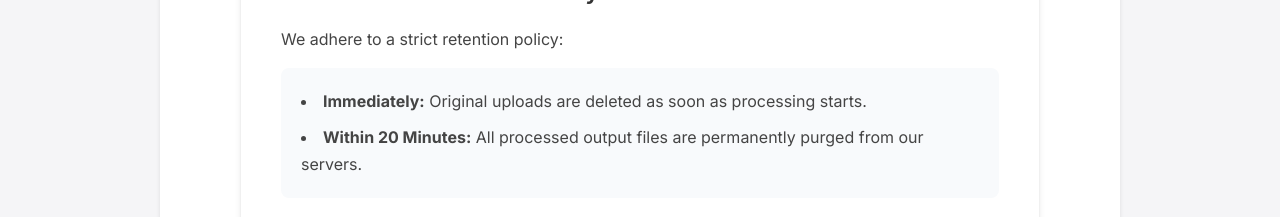
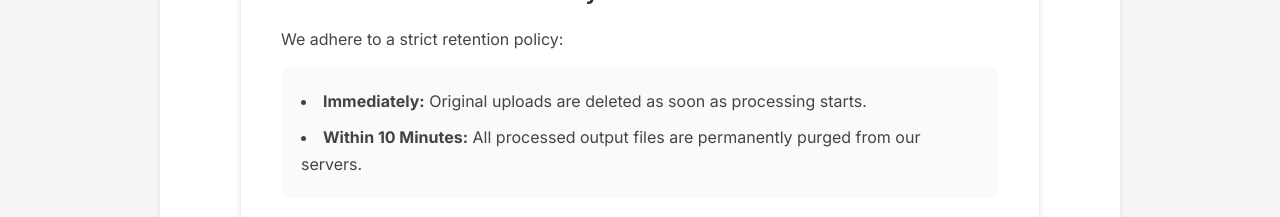
Before and after one commit to sarthakvarshney8081/safeconvert, a Next.js app in the folder frontend/: page /privacy in a window 1280 px wide. Shown: the part 1200-1417 px from the top of the page. Built offline with nearby package versions, Linux system fonts and the light colour scheme; no server answers.

Commit message:
Update privacy retention to 10 min

```diff
--- a/frontend/app/privacy/content.tsx
+++ b/frontend/app/privacy/content.tsx
@@ -52,7 +52,7 @@ export default function PrivacyContent() {
                         <p>We adhere to a strict retention policy:</p>
                         <ul style={{ background: '#f8fafc', padding: 20, borderRadius: 8, marginTop: 15, listStyle: 'disc', listStylePosition: 'inside' }}>
                             <li style={{ marginBottom: 8, color: '#444' }}><strong>Immediately:</strong> Original uploads are deleted as soon as processing starts.</li>
-                            <li style={{ color: '#444' }}><strong>Within 20 Minutes:</strong> All processed output files are permanently purged from our servers.</li>
+                            <li style={{ color: '#444' }}><strong>Within 10 Minutes:</strong> All processed output files are permanently purged from our servers.</li>
                         </ul>
                     </section>
 
```
